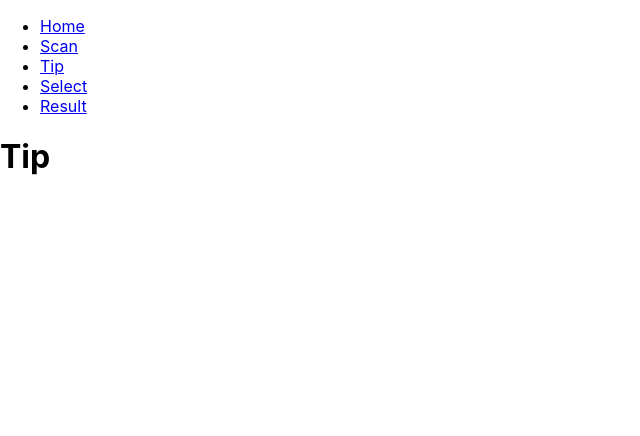
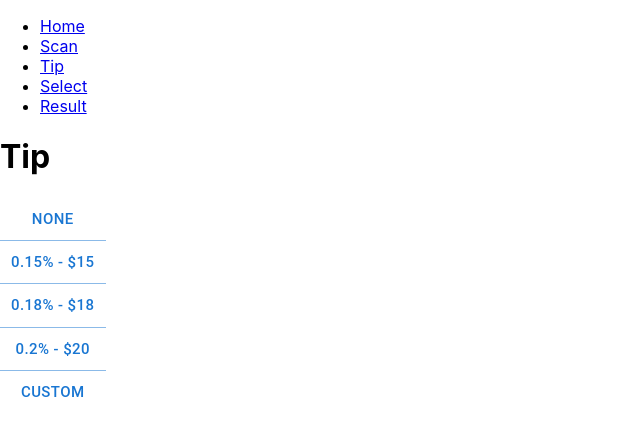
Before and after one commit to exing1/split-it, a React (Create React App) app: page /tip in a window 1280 px wide. Shown: the top 436 px of the page, without its empty margins (0-640 px from the left). Built offline with nearby package versions, Linux system fonts and the light colour scheme.

Commit message:
tips bro

```diff
--- a/package.json
+++ b/package.json
@@ -3,6 +3,9 @@
   "version": "0.1.0",
   "private": true,
   "dependencies": {
+    "@emotion/react": "^11.10.5",
+    "@emotion/styled": "^11.10.5",
+    "@mui/material": "^5.11.6",
     "@testing-library/jest-dom": "^5.16.5",
     "@testing-library/react": "^13.4.0",
     "@testing-library/user-event": "^13.5.0",
--- a/src/App.js
+++ b/src/App.js
@@ -12,7 +12,7 @@ function App() {
   return (
     <BrowserRouter>
       <Routes>
-          <Route path="/" element={<Layout />}>
+        <Route path="/" element={<Layout />}>
           <Route index element={<Scan />} />
           <Route path="tip" element={<Tip />} />
           <Route path="select" element={<Select />} />
--- a/src/pages/Select.js
+++ b/src/pages/Select.js
@@ -1,5 +1,10 @@
-const Select = () => {
-    return <h1>Select</h1>;
+const Select = (props) => {
+    console.log(props.data)
+    return (
+        <>
+        <h1>hi</h1>
+        </>
+   );
 };
 
 export default Select;
--- a/src/pages/Tip.js
+++ b/src/pages/Tip.js
@@ -1,5 +1,44 @@
-const Tip = () => {
-    return <h1>Tip</h1>;
+import * as React from 'react';
+import { useState } from "react";
+import { useNavigate } from "react-router-dom";
+import ButtonGroup from '@mui/material/ButtonGroup';
+import Button from '@mui/material/Button';
+
+
+const subtotal = 100
+const tipAmounts = [.15, .18, .2]
+
+
+
+const Tip = (props) => {
+
+    const [tip, setTip] = useState(0);
+
+    let navigate = useNavigate();
+    const nextPage = (tipAmount) =>{
+        let path = `../select`;
+        navigate(path);
+        setTip(tipAmount)
+    }
+
+    const buttons = [];
+
+    for (let i = 0; i < tipAmounts.length; i++) {
+        var percent = tipAmounts[i];
+        const tipAmount = percent * subtotal;
+        buttons.push(<Button key={i} onClick={() => nextPage(tipAmount)}>{percent}% - ${tipAmount}</Button>)
+    }
+
+    return (
+        <>
+            <h1>Tip</h1>
+            <ButtonGroup size="large" variant="text" orientation="vertical" aria-label="text button group">
+                <Button onClick={() => nextPage(0)}>None</Button>
+                {buttons}
+                <Button onClick={() => nextPage(5)}>Custom</Button>
+            </ButtonGroup>
+        </>
+    );
 };
 
 export default Tip;
```
Also changed, not shown: 1 other file (tests, documents, lock files or other folders).
